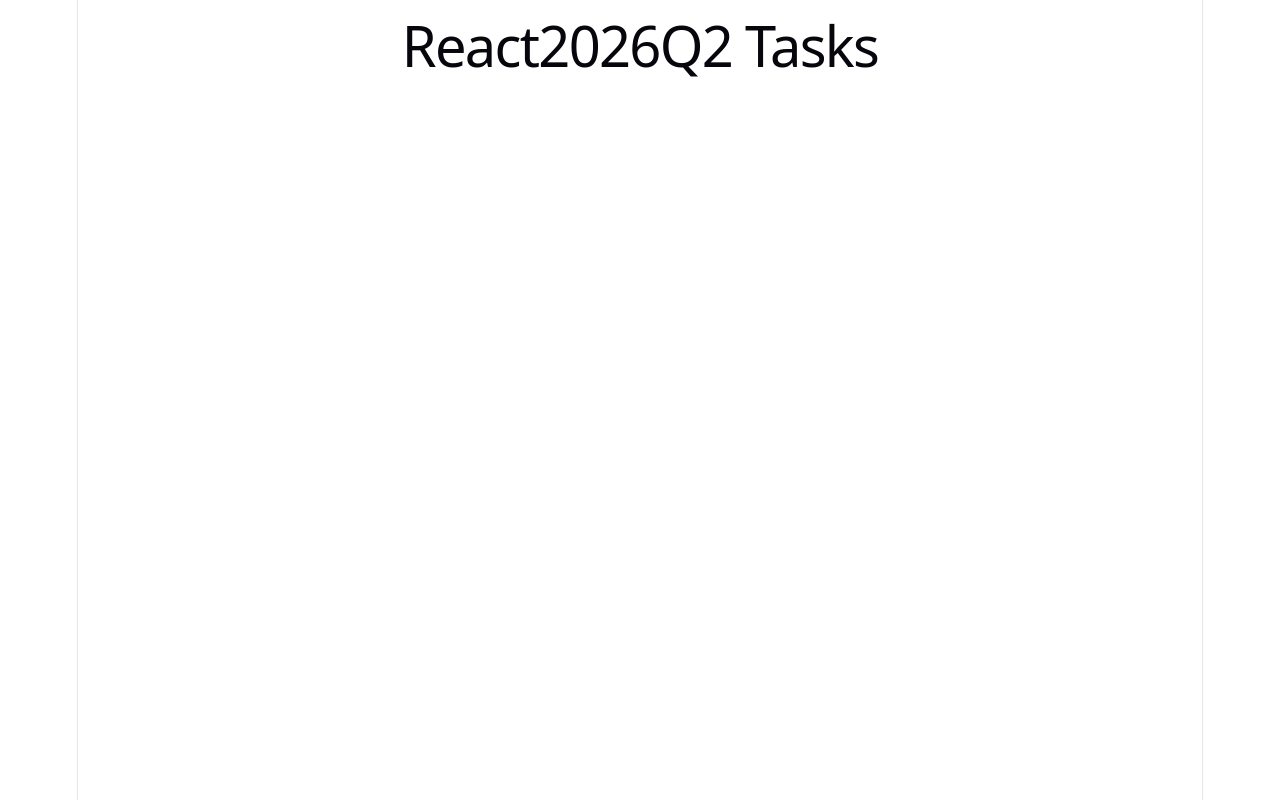
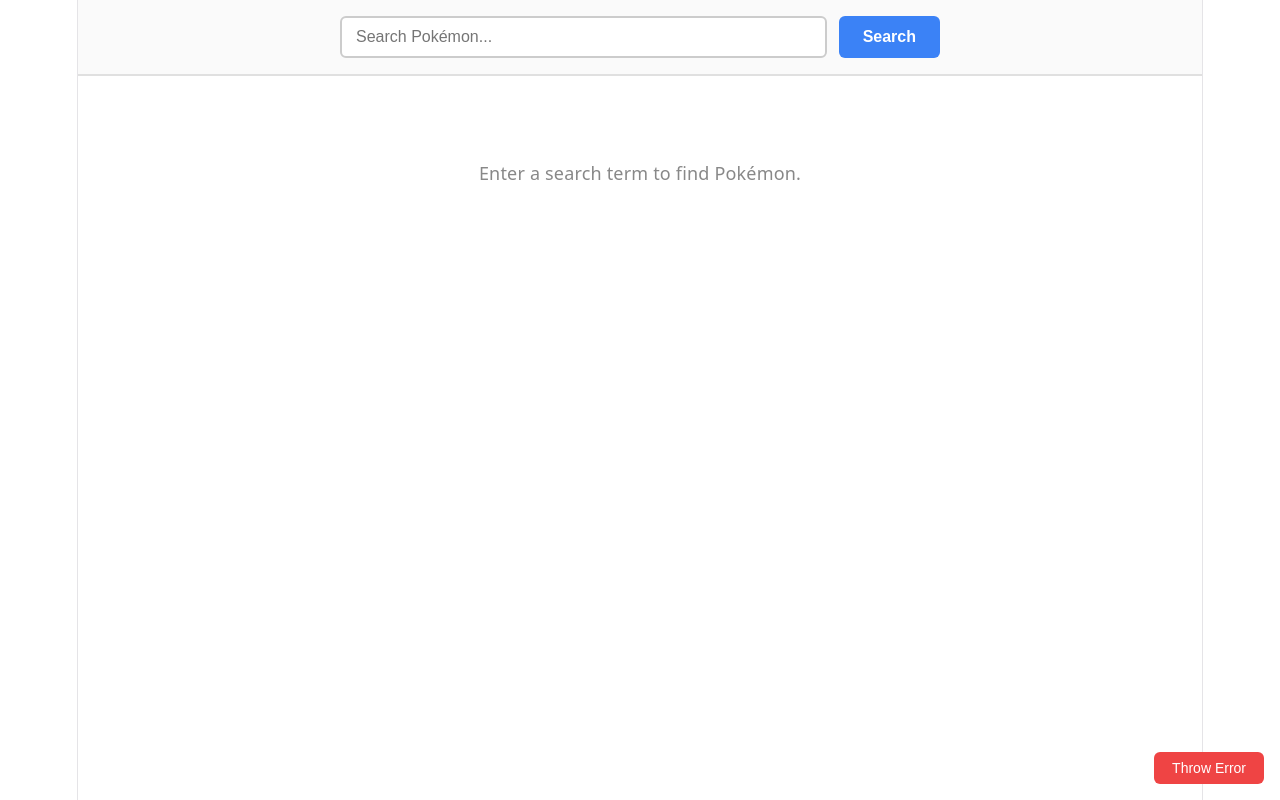
Before and after one commit to ypaN73/React2026Q2_tasks, a React (Vite) app: page / in a window 1280 px wide. Built offline with nearby package versions, Linux system fonts and the light colour scheme.

Commit message:
feat: add layout structure with Search, Results and ErrorButton components

```diff
--- a/src/App.css
+++ b/src/App.css
@@ -1,184 +1,5 @@
-.counter {
-  font-size: 16px;
-  padding: 5px 10px;
-  border-radius: 5px;
-  color: var(--accent);
-  background: var(--accent-bg);
-  border: 2px solid transparent;
-  transition: border-color 0.3s;
-  margin-bottom: 24px;
-
-  &:hover {
-    border-color: var(--accent-border);
-  }
-  &:focus-visible {
-    outline: 2px solid var(--accent);
-    outline-offset: 2px;
-  }
-}
-
-.hero {
-  position: relative;
-
-  .base,
-  .framework,
-  .vite {
-    inset-inline: 0;
-    margin: 0 auto;
-  }
-
-  .base {
-    width: 170px;
-    position: relative;
-    z-index: 0;
-  }
-
-  .framework,
-  .vite {
-    position: absolute;
-  }
-
-  .framework {
-    z-index: 1;
-    top: 34px;
-    height: 28px;
-    transform: perspective(2000px) rotateZ(300deg) rotateX(44deg) rotateY(39deg)
-      scale(1.4);
-  }
-
-  .vite {
-    z-index: 0;
-    top: 107px;
-    height: 26px;
-    width: auto;
-    transform: perspective(2000px) rotateZ(300deg) rotateX(40deg) rotateY(39deg)
-      scale(0.8);
-  }
-}
-
-#center {
+.app {
   display: flex;
   flex-direction: column;
-  gap: 25px;
-  place-content: center;
-  place-items: center;
-  flex-grow: 1;
-
-  @media (max-width: 1024px) {
-    padding: 32px 20px 24px;
-    gap: 18px;
-  }
+  min-height: 100vh;
 }
-
-#next-steps {
-  display: flex;
-  border-top: 1px solid var(--border);
-  text-align: left;
-
-  & > div {
-    flex: 1 1 0;
-    padding: 32px;
-    @media (max-width: 1024px) {
-      padding: 24px 20px;
-    }
-  }
-
-  .icon {
-    margin-bottom: 16px;
-    width: 22px;
-    height: 22px;
-  }
-
-  @media (max-width: 1024px) {
-    flex-direction: column;
-    text-align: center;
-  }
-}
-
-#docs {
-  border-right: 1px solid var(--border);
-
-  @media (max-width: 1024px) {
-    border-right: none;
-    border-bottom: 1px solid var(--border);
-  }
-}
-
-#next-steps ul {
-  list-style: none;
-  padding: 0;
-  display: flex;
-  gap: 8px;
-  margin: 32px 0 0;
-
-  .logo {
-    height: 18px;
-  }
-
-  a {
-    color: var(--text-h);
-    font-size: 16px;
-    border-radius: 6px;
-    background: var(--social-bg);
-    display: flex;
-    padding: 6px 12px;
-    align-items: center;
-    gap: 8px;
-    text-decoration: none;
-    transition: box-shadow 0.3s;
-
-    &:hover {
-      box-shadow: var(--shadow);
-    }
-    .button-icon {
-      height: 18px;
-      width: 18px;
-    }
-  }
-
-  @media (max-width: 1024px) {
-    margin-top: 20px;
-    flex-wrap: wrap;
-    justify-content: center;
-
-    li {
-      flex: 1 1 calc(50% - 8px);
-    }
-
-    a {
-      width: 100%;
-      justify-content: center;
-      box-sizing: border-box;
-    }
-  }
-}
-
-#spacer {
-  height: 88px;
-  border-top: 1px solid var(--border);
-  @media (max-width: 1024px) {
-    height: 48px;
-  }
-}
-
-.ticks {
-  position: relative;
-  width: 100%;
-
-  &::before,
-  &::after {
-    content: '';
-    position: absolute;
-    top: -4.5px;
-    border: 5px solid transparent;
-  }
-
-  &::before {
-    left: 0;
-    border-left-color: var(--border);
-  }
-  &::after {
-    right: 0;
-    border-right-color: var(--border);
-  }
-}
--- a/src/App.tsx
+++ b/src/App.tsx
@@ -1,11 +1,16 @@
 import { Component } from 'react';
+import Search from './components/Search/Search';
+import Results from './components/Results/Results';
+import ErrorButton from './components/ErrorButton/ErrorButton';
 import './App.css';
 
 class App extends Component {
   render() {
     return (
       <div className="app">
-        <h1>React2026Q2 Tasks</h1>
+        <Search />
+        <Results />
+        <ErrorButton />
       </div>
     );
   }
--- /dev/null
+++ b/src/components/ErrorButton/ErrorButton.css
@@ -0,0 +1,17 @@
+.error-button {
+  position: fixed;
+  bottom: 16px;
+  right: 16px;
+  padding: 8px 18px;
+  font-size: 14px;
+  color: #fff;
+  background-color: #ef4444;
+  border: none;
+  border-radius: 6px;
+  cursor: pointer;
+  transition: background-color 0.2s;
+}
+
+.error-button:hover {
+  background-color: #dc2626;
+}
--- /dev/null
+++ b/src/components/ErrorButton/ErrorButton.tsx
@@ -0,0 +1,14 @@
+import { Component } from 'react';
+import './ErrorButton.css';
+
+class ErrorButton extends Component {
+  render() {
+    return (
+      <button className="error-button">
+        Throw Error
+      </button>
+    );
+  }
+}
+
+export default ErrorButton;
--- /dev/null
+++ b/src/components/Results/Results.css
@@ -0,0 +1,12 @@
+.results-section {
+  flex: 1;
+  padding: 24px 16px;
+  overflow-y: auto;
+}
+
+.results-placeholder {
+  text-align: center;
+  color: #888;
+  font-size: 18px;
+  margin-top: 60px;
+}
--- /dev/null
+++ b/src/components/Results/Results.tsx
@@ -0,0 +1,16 @@
+import { Component } from 'react';
+import './Results.css';
+
+class Results extends Component {
+  render() {
+    return (
+      <section className="results-section">
+        <p className="results-placeholder">
+          Enter a search term to find Pokémon.
+        </p>
+      </section>
+    );
+  }
+}
+
+export default Results;
--- /dev/null
+++ b/src/components/Search/Search.css
@@ -0,0 +1,42 @@
+.search-section {
+  padding: 16px;
+  border-bottom: 2px solid #e0e0e0;
+  background-color: #fafafa;
+}
+
+.search-controls {
+  display: flex;
+  gap: 12px;
+  max-width: 600px;
+  margin: 0 auto;
+}
+
+.search-input {
+  flex: 1;
+  padding: 10px 14px;
+  font-size: 16px;
+  border: 2px solid #ccc;
+  border-radius: 6px;
+  outline: none;
+  transition: border-color 0.2s;
+}
+
+.search-input:focus {
+  border-color: #3b82f6;
+}
+
+.search-button {
+  padding: 10px 24px;
+  font-size: 16px;
+  font-weight: 600;
+  color: #fff;
+  background-color: #3b82f6;
+  border: none;
+  border-radius: 6px;
+  cursor: pointer;
+  transition: background-color 0.2s;
+}
+
+.search-button:hover {
+  background-color: #2563eb;
+}
--- /dev/null
+++ b/src/components/Search/Search.tsx
@@ -0,0 +1,21 @@
+import { Component } from 'react';
+import './Search.css';
+
+class Search extends Component {
+  render() {
+    return (
+      <section className="search-section">
+        <div className="search-controls">
+          <input
+            type="text"
+            className="search-input"
+            placeholder="Search Pokémon..."
+          />
+          <button className="search-button">Search</button>
+        </div>
+      </section>
+    );
+  }
+}
+
+export default Search;
```
